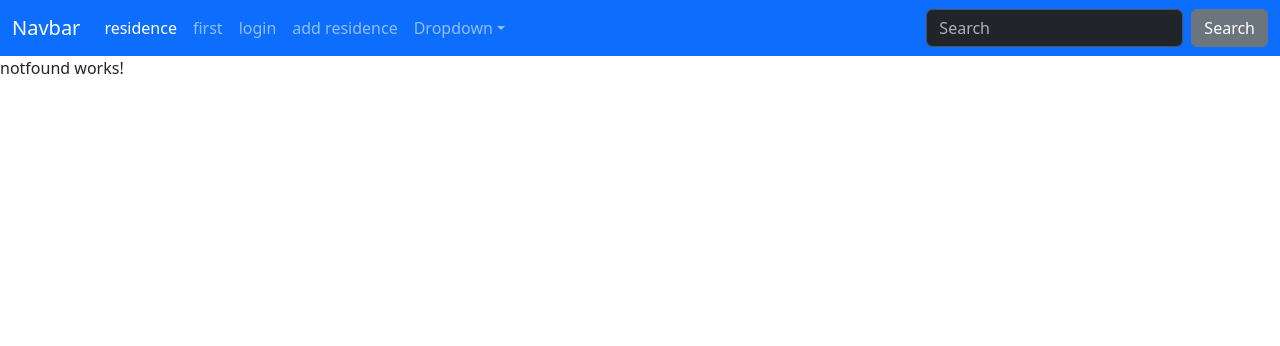
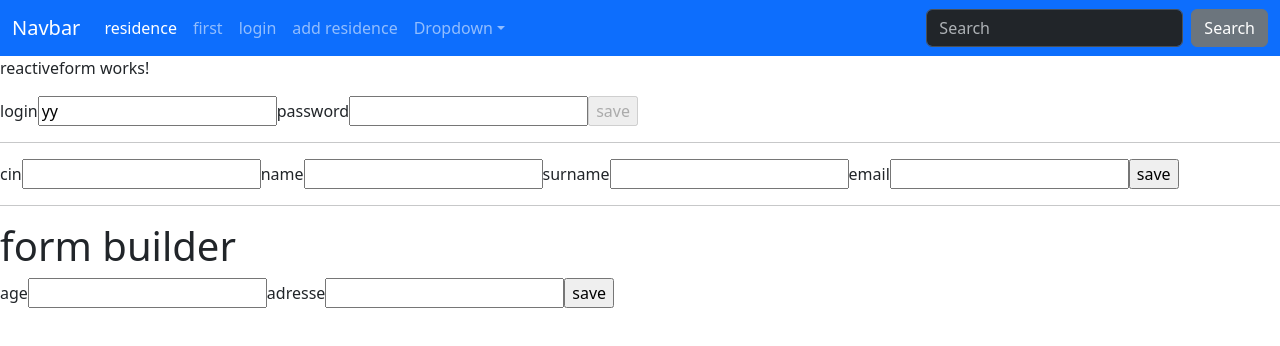
Before and after one commit to radhouene-massoudi/SAE4-2024, an Angular app: page /addr in a window 1280 px wide. Before the commit this address led to /404. Shown: the top 346 px of the page. Built offline with nearby package versions, Linux system fonts and the light colour scheme.

Commit message:
seance 43

```diff
--- a/src/app/app-routing.module.ts
+++ b/src/app/app-routing.module.ts
@@ -8,6 +8,7 @@ import { DetailresidenceComponent } from './core/manage residence/detailresidenc
 import { DeleteresidenceComponent } from './core/manage residence/deleteresidence/deleteresidence.component';
 import { FormResidenceComponent } from './core/manage residence/form-residence/form-residence.component';
 import { ApartmentsComponent } from './core/manage residence/apartments/apartments.component';
+import { ReactiveformComponent } from './reactiveform/reactiveform.component';
 
 const r: Routes = [
   {path:'addresidence',component:FormResidenceComponent},
@@ -21,7 +22,7 @@ const r: Routes = [
       { path: 'remove', component: DeleteresidenceComponent }
     ]
   },
-
+  { path: 'addr', component: ReactiveformComponent },
   { path: '404', component: NotfoundComponent },
   {path:'**',redirectTo:'404',pathMatch:'full'}
 
--- /dev/null
+++ b/src/app/reactiveform/reactiveform.component.html
@@ -0,0 +1,40 @@
+<p>reactiveform works!</p>
+<label>login</label>
+<input type="text" [formControl]="login">
+<label>password</label>
+<input type="text" [formControl]="pwd">
+<input type="submit" value="save" (click)="showLogin()" [disabled]="login.invalid ||pwd.invalid">
+<hr>
+<form [formGroup]="fg">
+    <label>cin</label>
+    <input type="text" formControlName="cin">
+    <div *ngIf="cinstatus?.invalid">
+pattern
+    </div>
+    <label>name</label>
+    <input type="text" formControlName="name">
+    <div *ngIf="fg.get('name')?.invalid && fg.get('name')?.touched">
+        <div *ngIf="fg.get('name')?.errors?.['required']">
+required
+        </div>
+        <div *ngIf="fg.get('name')?.errors?.['minlength']">
+            minlength
+                    </div>
+    </div>
+    <label>surname</label>
+    <input type="text" formControlName="surname">
+    <label>email</label>
+    <input type="text" formControlName="email">
+
+    <input type="submit" value="save" (click)="afficheForm()">
+</form>
+<hr>
+<h1>form builder</h1>
+
+<form [formGroup]="formb">
+<label>age</label>
+<input type="text" formControlName="age">
+<label>adresse</label>
+<input type="text" formControlName="adresse">
+<input type="submit" value="save">
+</form>
--- /dev/null
+++ b/src/app/reactiveform/reactiveform.component.ts
@@ -0,0 +1,34 @@
+import { Component } from '@angular/core';
+import { FormBuilder, FormControl, FormGroup, Validators } from '@angular/forms';
+
+@Component({
+  selector: 'app-reactiveform',
+  templateUrl: './reactiveform.component.html',
+  styleUrls: ['./reactiveform.component.css']
+})
+export class ReactiveformComponent {
+  login = new FormControl('yy', [Validators.required, Validators.minLength(3)])
+  pwd = new FormControl('')
+  fg = new FormGroup({
+    cin: new FormControl('', [Validators.pattern('[0-9]*')]),
+    name: new FormControl('', [Validators.required, Validators.minLength(3)]),
+    surname: new FormControl('', [Validators.minLength(3)]),
+    email: new FormControl('', [Validators.email])
+
+  })
+  showLogin() {
+    console.log(this.login)
+  }
+  afficheForm() {
+    console.log(this.fg)
+  }
+  get cinstatus() {
+    return this.fg.get('cin')
+  }
+  constructor(private fb: FormBuilder) {
+  }
+  formb = this.fb.group({
+    age: ['', [Validators.required]],
+    adresse: ['', [Validators.minLength(3)]]
+  })
+}
```
Also changed, not shown: src/app/app.module.ts (+6 -3 lines), src/app/reactiveform/reactiveform.component.css (added), 1 other file (tests, documents, lock files or other folders).
